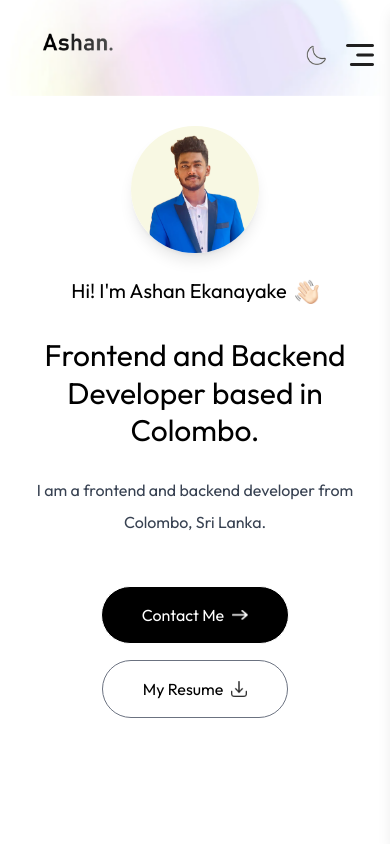
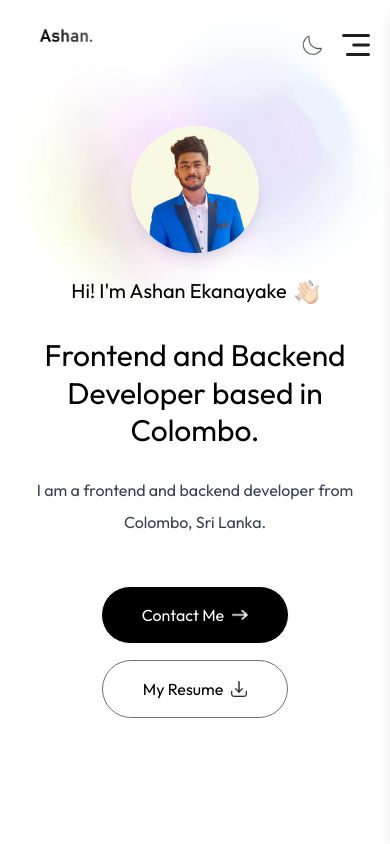
Before and after one commit to Ashan37/AshanPortfolio, a Next.js app: page / in a window 390 px wide. Shown: the top 844 px of the page. Built offline with nearby package versions, Linux system fonts and the light colour scheme; a web font is replaced by a local one.

Commit message:
Update navbar for dark mode

```diff
--- a/app/components/Navbar.jsx
+++ b/app/components/Navbar.jsx
@@ -35,34 +35,26 @@ const Navbar = ({ isDarkMode, setIsDarkMode }) => {
 
   return (
     <>
-      <div className="fixed top-0 left-0 z-0 w-full h-24 pointer-events-none sm:h-28 md:h-32">
+      <div className="fixed top-0 left-0 z-0 w-full h-24 pointer-events-none sm:h-28 md:h-32 dark:hidden">
         <Image
           src={assets.header_bg_color}
           alt="background"
-          fill
-          className="object-cover"
-          priority
+          className="w-full"
         />
       </div>
 
       <nav
-        className={`w-full fixed top-0 left-0 px-4 sm:px-6 md:px-8 lg:px-[8%] py-4 flex items-center justify-between z-50 transition-all duration-300 ${
-          isScroll
-            ? "bg-white/70 backdrop-blur-lg shadow-sm dark:bg-darkTheme/60"
-            : "bg-transparent"
-        }`}
+        className={`w-full fixed px-5 lg:px-8 xl:px-[8%] py-4 flex items-center justify-between z-50 ${isScroll ? "bg-white bg-opacity-50 backdrop-blur-lg shadow-sm dark:bg-darkTheme dark:shadow-white/20" : ""}`}
       >
         <a href="#top" aria-label="Go to top">
           <Image
-            src={assets.logo}
+            src={isDarkMode? assets.logo_dark:assets.logo}
             alt="Logo"
-            width={150}
-            height={40}
-            priority
+           className="w-28 alt='' cursor-pointer mr-14"
           />
         </a>
 
-        <ul className="items-center hidden gap-4 text-gray-800 md:flex sm:gap-6 lg:gap-10 font-ovo">
+        <ul className={`items-center hidden gap-6 text-gray-800 md:flex sm:gap-6 lg:gap-8 rounded-full px-12 py-3 dark:text-white ${isScroll ? "" :"bg-white shadow-sm bg-opacity-50 dark:border dark:border-white/50 dark:bg-transparent"} `}>
           <li>
             <a
               href="#top"
```
